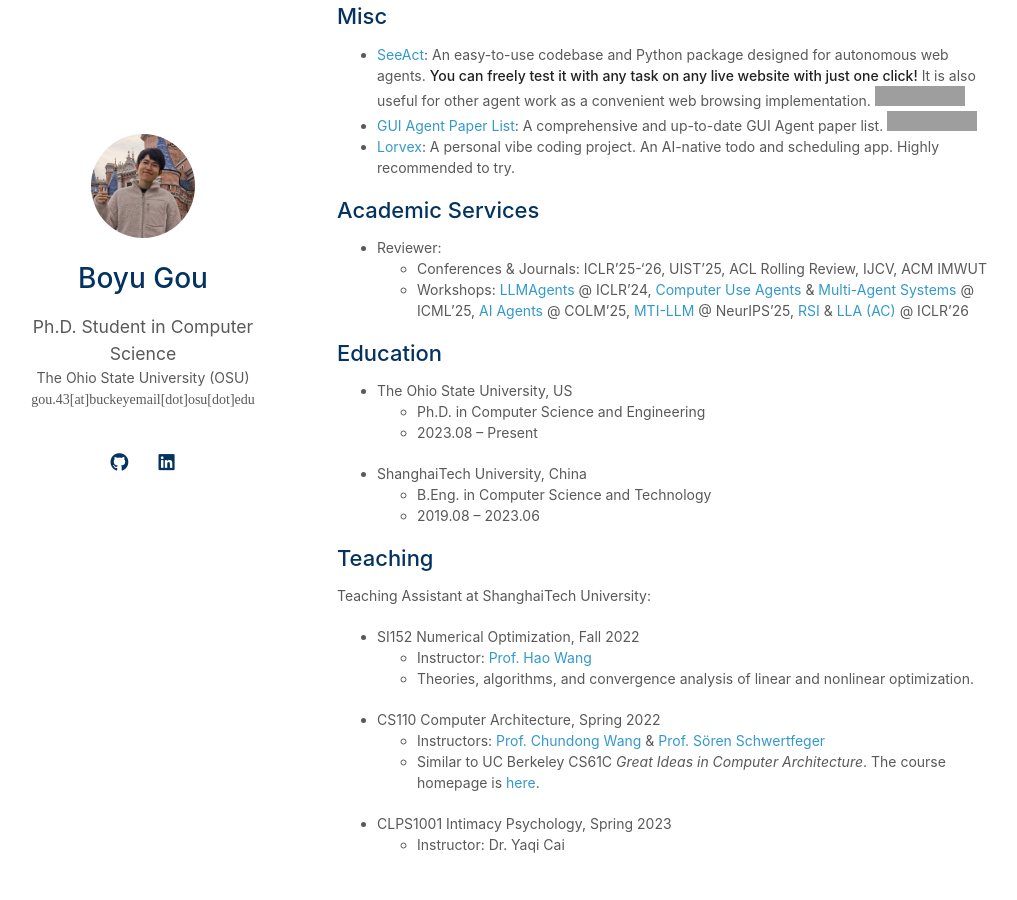
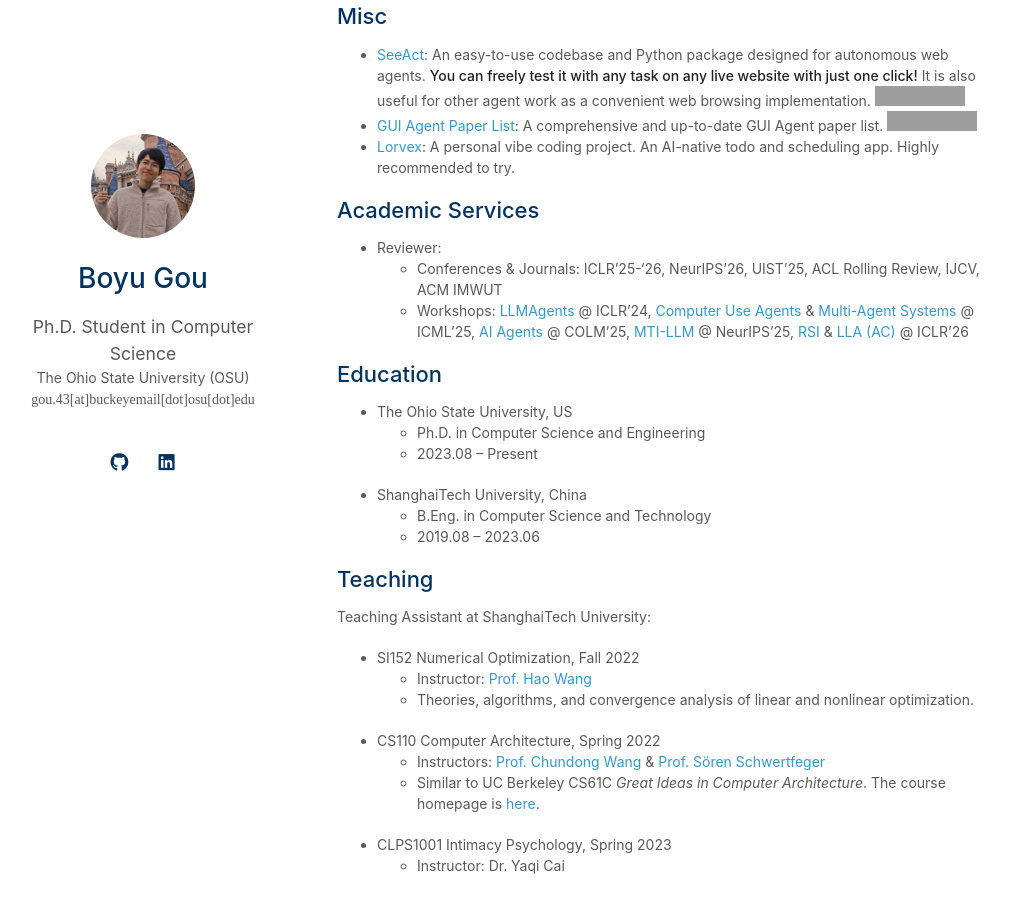
Before and after one commit to boyugou/boyugou.github.io, a Jekyll site: the page built from index.md, in a window 1280 px wide and 900 px high, scrolled down 1661 px. Shown: the whole window, without its empty margins (133-1150 px from the left). Built offline with Jekyll 4.4.1, drawn with Linux system fonts in a browser that asks for light colours; a style sheet for code colours, icons or effects is not loaded; grey boxes are pictures that could not be loaded.

Commit message:
Add NeurIPS'26 to reviewer list
https://claude.ai/code/session_01A5ZGuxSpx1TKp6oNhC79p2

```diff
--- a/index.md
+++ b/index.md
@@ -31,7 +31,7 @@ We built the first multimodal web agent with all code open-sourced ([SeeAct](htt
 ## Academic Services
 
 - Reviewer:
-  - Conferences & Journals: ICLR'25-'26, UIST'25, ACL Rolling Review, IJCV, ACM IMWUT
+  - Conferences & Journals: ICLR'25-'26, NeurIPS'26, UIST'25, ACL Rolling Review, IJCV, ACM IMWUT
   - Workshops: [LLMAgents](https://llmagents.github.io/) @ ICLR'24, [Computer Use Agents](https://www.icml-computeruseagents.com/) & [Multi-Agent Systems](https://mas-2025.github.io/MAS-2025/) @ ICML'25, [AI Agents](https://sites.google.com/view/aia-workshop) @ COLM'25, [MTI-LLM](https://workshop-multi-turn-interaction.github.io/) @ NeurIPS'25, [RSI](https://recursive-workshop.github.io/) & [LLA (AC)](https://lifelongagent.github.io/) @ ICLR'26
 
 ## Education
```
